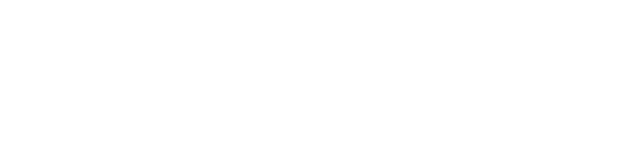
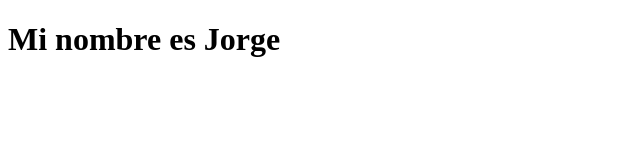
Before and after one commit to jrgventura/POO-I-Git, a plain HTML site: page registro.html in a window 1280 px wide. Shown: the whole page, without its empty margins (0-640 px from the left). Drawn offline with Linux system fonts and the light colour scheme.

Commit message:
se agrego un h1 en la pantalla de registro

```diff
--- a/registro.html
+++ b/registro.html
@@ -5,5 +5,7 @@
 </head>
 <body>
 
+	<h1>Mi nombre es Jorge</h1>
+
 </body>
 </html>
```
